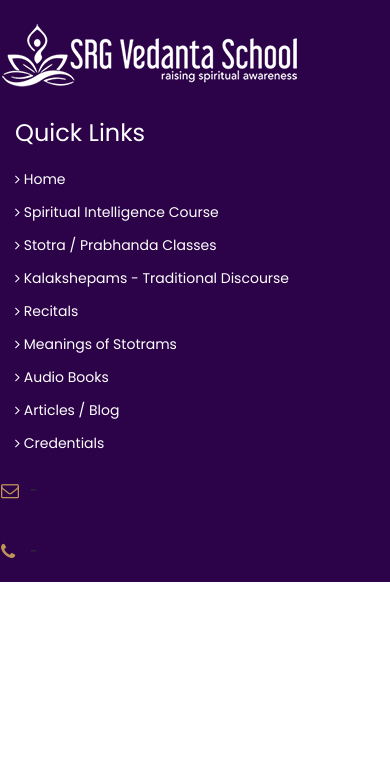
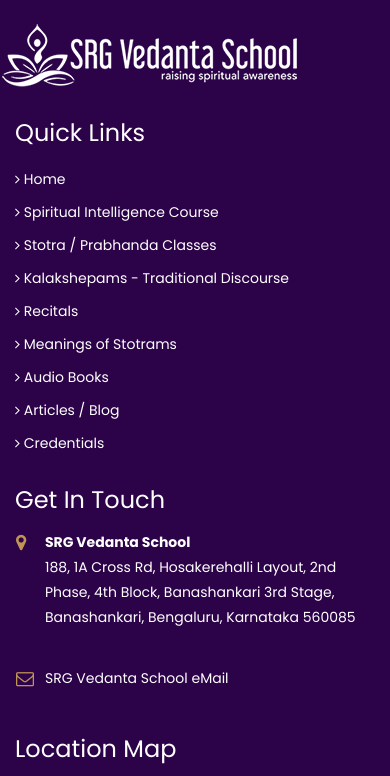
Before and after one commit to ksudarsh/srg-backup-2025, a PHP site: page /index.php in a window 390 px wide. Shown: the part 4816-5592 px from the top of the page. Before the commit the page ends 5398 px from the top, so only its background shows below. Run offline with PHP 8.4, Linux system fonts and the light colour scheme; some web fonts are replaced.

Commit message:
Added missing elements from footer

```diff
--- a/footer.php
+++ b/footer.php
@@ -15,11 +15,15 @@
                         <div class="textwidget widget-text">
                             <ul>
                                 <li><a href="index.php"><i class="fa fa-angle-right"></i> Home</a></li>
-<li><a href="spiritual-intelligence-course.php"><i class="fa fa-angle-right"></i> Spiritual Intelligence Course</a></li>
-<li><a href="stotra-prabhanda-classes.php"><i class="fa fa-angle-right"></i> Stotra / Prabhanda Classes</a></li>
-<li><a href="kalakshepams-traditional-discourse.php"><i class="fa fa-angle-right"></i> Kalakshepams - Traditional Discourse</a></li>
+                                <li><a href="spiritual-intelligence-course.php"><i class="fa fa-angle-right"></i>
+                                        Spiritual Intelligence Course</a></li>
+                                <li><a href="stotra-prabhanda-classes.php"><i class="fa fa-angle-right"></i> Stotra /
+                                        Prabhanda Classes</a></li>
+                                <li><a href="kalakshepams-traditional-discourse.php"><i class="fa fa-angle-right"></i>
+                                        Kalakshepams - Traditional Discourse</a></li>
                                 <li><a href="recitals.php"><i class="fa fa-angle-right"></i> Recitals</a></li>
-<li><a href="stotrams.php"><i class="fa fa-angle-right"></i> Meanings of Stotrams</a></li>
+                                <li><a href="stotrams.php"><i class="fa fa-angle-right"></i> Meanings of Stotrams</a>
+                                </li>
                                 <li><a href="audio-books.php"><i class="fa fa-angle-right"></i> Audio Books</a></li>
                                 <li><a href="blog.php"><i class="fa fa-angle-right"></i> Articles / Blog</a></li>
                                 <li><a href="credentials.php"><i class="fa fa-angle-right"></i> Credentials</a></li>
@@ -28,40 +32,46 @@
                     </div>
                 </div>
 
-                       <!-- <div class="col-xs-12 col-sm-12 col-md-4 col-lg-4 widget-area">
+                <div class="col-xs-12 col-sm-12 col-md-4 col-lg-4 widget-area">
                     <div class="widget flicker_widget clearfix">
-                               <h3 class="widget-title">Get In  Touch</h3>
+                        <h3 class="widget-title">Get In Touch</h3>
                         <div class="textwidget widget-text">
 
                             <div class="featured-icon-box icon-align-before-content icon-ver_align-top style3">
                                 <div class="featured-icon">
-                                        <div class="ttm-icon ttm-icon_element-onlytxt ttm-icon_element-color-skincolor ttm-icon_element-size-sm">
+                                    <div
+                                        class="ttm-icon ttm-icon_element-onlytxt ttm-icon_element-color-skincolor ttm-icon_element-size-sm">
                                         <i class="fa fa-map-marker"></i>
                                     </div>
                                 </div>
                                 <div class="featured-content">
                                     <div class="featured-desc">
-<!--<p><strong>SRG Vedanta School</strong><br> 188, 1A Cross Rd, Hosakerehalli Layout, 2nd Phase, 4th Block, Banashankari 3rd Stage, Banashankari, Bengaluru, Karnataka 560085</p>-->
+                                        <p><strong>SRG Vedanta School</strong><br> 188, 1A Cross Rd, Hosakerehalli
+                                            Layout, 2nd Phase, 4th Block, Banashankari 3rd Stage, Banashankari,
+                                            Bengaluru, Karnataka 560085</p>
                                     </div>
                                 </div>
                             </div>
 
                             <div class="featured-icon-box icon-align-before-content icon-ver_align-top style3">
                                 <div class="featured-icon">
-                                        <div class="ttm-icon ttm-icon_element-onlytxt ttm-icon_element-color-skincolor ttm-icon_element-size-sm">
+                                    <div
+                                        class="ttm-icon ttm-icon_element-onlytxt ttm-icon_element-color-skincolor ttm-icon_element-size-sm">
                                         <i class="fa fa-envelope-o"></i>
                                     </div>
                                 </div>
                                 <div class="featured-content">
                                     <div class="featured-desc">
-<p><a href="mailto:spiritualintelligenceprogram@gmail.com">-</a></p>
+                                        <p><a href="mailto:spiritualintelligenceprogram@gmail.com">SRG Vedanta School
+                                                eMail</a></p>
                                     </div>
                                 </div>
                             </div>
 
-                                    <div class="featured-icon-box icon-align-before-content icon-ver_align-top style3">
+                            <!--<div class="featured-icon-box icon-align-before-content icon-ver_align-top style3">
                                 <div class="featured-icon">
-                                        <div class="ttm-icon ttm-icon_element-onlytxt ttm-icon_element-color-skincolor ttm-icon_element-size-sm">
+                                    <div
+                                        class="ttm-icon ttm-icon_element-onlytxt ttm-icon_element-color-skincolor ttm-icon_element-size-sm">
                                         <i class="fa fa-phone"></i>
                                     </div>
                                 </div>
@@ -70,17 +80,20 @@
                                         <p>-</p>
                                     </div>
                                 </div>
-                                    </div>
+                            </div> -->
 
                         </div>
                     </div>
                 </div>
 
 
-                       <!-- <div class="col-xs-12 col-sm-12 col-md-4 col-lg-4 widget-area">
+                <div class="col-xs-12 col-sm-12 col-md-4 col-lg-4 widget-area">
                     <div class="widget widget_text clearfix">
                         <h3 class="widget-title">Location Map</h3>
-                                <iframe src="https://www.google.com/maps/embed?pb=!1m18!1m12!1m3!1d687.404601131307!2d77.54085651281574!3d12.936769976283111!2m3!1f0!2f0!3f0!3m2!1i1024!2i768!4f13.1!3m3!1m2!1s0x3bae3fc8b81dee2b%3A0x8598405504f777c7!2sSripadam%20-%20srirangagopal%20school%20of%20vedanta!5e0!3m2!1sen!2sin!4v1662021701892!5m2!1sen!2sin" width="100%" height="220" style="border:0;" allowfullscreen="" loading="lazy" referrerpolicy="no-referrer-when-downgrade"></iframe>
+                        <iframe
+                            src="https://www.google.com/maps/embed?pb=!1m18!1m12!1m3!1d687.404601131307!2d77.54085651281574!3d12.936769976283111!2m3!1f0!2f0!3f0!3m2!1i1024!2i768!4f13.1!3m3!1m2!1s0x3bae3fc8b81dee2b%3A0x8598405504f777c7!2sSripadam%20-%20srirangagopal%20school%20of%20vedanta!5e0!3m2!1sen!2sin!4v1662021701892!5m2!1sen!2sin"
+                            width="100%" height="220" style="border:0;" allowfullscreen="" loading="lazy"
+                            referrerpolicy="no-referrer-when-downgrade"></iframe>
                     </div>
                 </div>
 
@@ -94,7 +107,7 @@
             <div class="row copyright">
                 <div class="col-md-12">
                     <div class="ttm-textcolor-white text-center">
-<span>Copyright &copy; 2022 - SRG Vedanta School &nbsp;&nbsp;|&nbsp;&nbsp; <a href="http://channelsoftech.com/" target="_blank">Powered By Channel Softech</a></span>
+                        <span>Copyright &copy; 2025 - SRG Vedanta School </a></span>
                     </div>
                 </div>
             </div>
```
Lines whose indentation alone changed are shown as unchanged.
